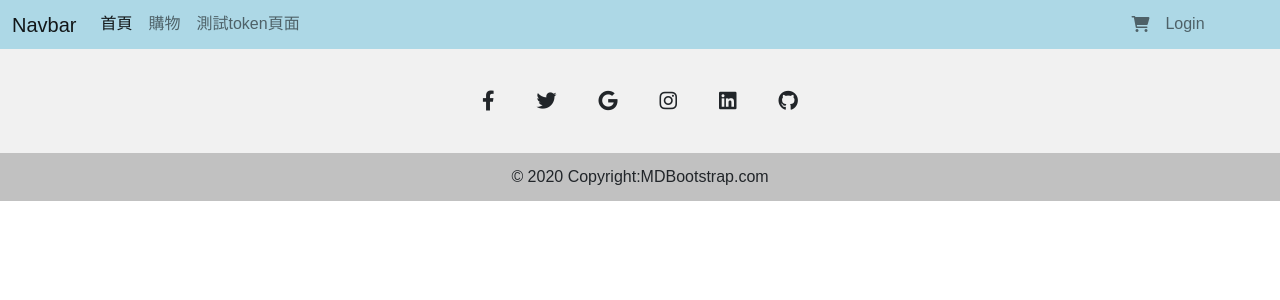
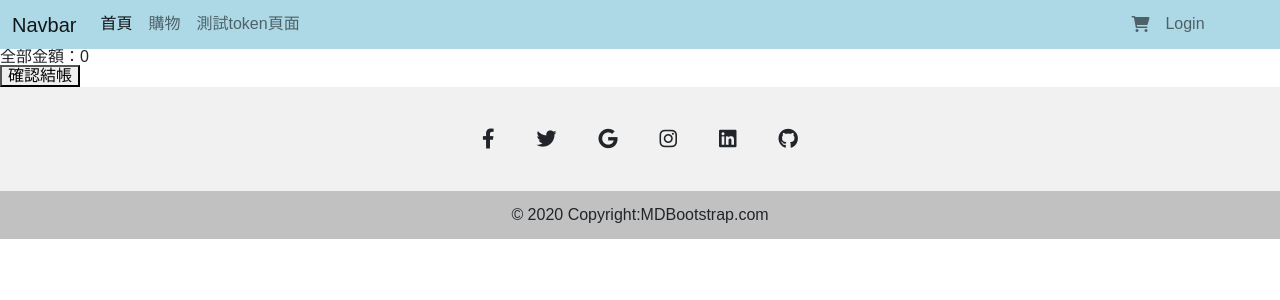
Before and after one commit to bh20511/react-shop, a React (Create React App) app: page /cart in a window 1280 px wide. Shown: the top 300 px of the page. Built offline with nearby package versions, Linux system fonts and the light colour scheme.

Commit message:
購物車寫入資料庫

```diff
--- a/src/component/cart/CartCard.js
+++ b/src/component/cart/CartCard.js
@@ -3,7 +3,7 @@ import { useDispatch } from "react-redux";
 import { deleteCart, minusCart, increaseCart } from "../../stores/cartSlice";
 
 const CartCard = (prop) => {
-  const { name, amount, sid } = prop.data;
+  const { name, amount, sid, price } = prop.data;
   //   console.log(data);
   const dispatch = useDispatch();
 
@@ -16,7 +16,9 @@ const CartCard = (prop) => {
         <div>
           <img src="" alt="" />
         </div>
-        <p>{name}</p>
+        <p>品名{name}</p>
+        <p>單價{price}</p>
+        <p>金額共：{price * amount}</p>
       </div>
       <div>
         <button
--- a/src/pages/Cart.js
+++ b/src/pages/Cart.js
@@ -1,22 +1,116 @@
-import React from "react";
-import { useDispatch, useSelector } from "react-redux";
+import React, { useState, useEffect, useContext } from "react";
+import { useSelector } from "react-redux";
 import CartCard from "../component/cart/CartCard";
-import { addCart } from "../stores/cartSlice";
+// import { addCart } from "../stores/cartSlice";
+import axios from "axios";
+import AuthContext from "../contexts/AuthContext";
+import { useNavigate } from "react-router-dom";
 
 const Cart = () => {
+  //   要檢查登入狀態 如果沒登入不能送出結帳
+  const { myAuth } = useContext(AuthContext);
+  const navigate = useNavigate();
   //要使用store裡面的state的時候要用到的hooks
   const state = useSelector((state) => state.cart);
-  console.log(state.cart);
-  //要使用store裡面的action的時候要用到的hooks
-  const dispatch = useDispatch();
-  //   const a = [{ name: "abc" }, { name: "bcd" }];
-  //   console.log(a);
+
+  //總金額狀態
+  const [totalPrice, setTotalPrice] = useState(0);
+
+  // 目前結帳流程狀態
+  const [nowState, setNowState] = useState(0);
+
+  // 付款方式狀態
+  const [payWay, setPayWay] = useState("現金");
+
+  useEffect(() => {
+    let totalPrice = state.cart.reduce((a, b) => {
+      return a + b.price * b.amount;
+    }, 0);
+    setTotalPrice(totalPrice);
+  }, [state.cart]);
+
+  //寫送出訂單的按鈕
+  const handleSubmit = async () => {
+    if (myAuth.authorised) {
+      if (state.cart.length > 0) {
+        const orders = state.cart.map((e) => {
+          return { sid: e.sid, amount: e.amount };
+        });
+        console.log(orders);
+        const order_api = "http://localhost:3005/cart/createOrders";
+        const { data } = await axios.post(order_api, {
+          orders,
+          member_sid: myAuth.member_sid,
+          payWay,
+        });
+        if (data.output.success) {
+          console.log(data.output.order_nums);
+          alert("結帳成功");
+          setNowState(2);
+        } else {
+          alert("結帳失敗");
+        }
+      }
+    } else {
+      alert("請先登入再結帳");
+      navigate("login");
+    }
+  };
+  //   要使用store裡面的action的時候要用到的hooks
+  //     const dispatch = useDispatch();
 
   return (
     <>
-      {state.cart.map((e, i) => {
-        return <CartCard data={e} key={i} />;
-      })}
+      {/* 修改訂單＆確認訂單 都要顯示 */}
+      {(nowState === 0 || nowState === 1) && (
+        <div>
+          {state.cart.map((e, i) => {
+            return <CartCard data={e} key={i} />;
+          })}
+          <p>全部金額：{totalPrice}</p>
+        </div>
+      )}
+      {/* 修改訂單部分 */}
+      {nowState === 0 && (
+        <div>
+          <button
+            onClick={() => {
+              setNowState(1);
+            }}
+          >
+            確認結帳
+          </button>
+        </div>
+      )}
+      {/* 確認訂單部分 */}
+      {nowState === 1 && (
+        <div>
+          <p>付款方式</p>
+          <button onClick={() => setPayWay("現金")}>現金</button>
+          <button onClick={() => setPayWay("LinePay")}>LinePay</button>
+          <button
+            onClick={() => {
+              setNowState(0);
+            }}
+          >
+            上一步
+          </button>
+
+          <button
+            onClick={() => {
+              handleSubmit();
+            }}
+          >
+            送出訂單
+          </button>
+        </div>
+      )}
+      {/* 完成訂單 */}
+      {nowState === 2 && (
+        <div>
+          <p>恭喜您完成訂單 您的訂單編號為：12345677</p>
+        </div>
+      )}
     </>
   );
 };
--- a/src/pages/ProductDetail.js
+++ b/src/pages/ProductDetail.js
@@ -22,16 +22,16 @@ const ProductDetail = () => {
   //加入購物車按鈕
   const handle = () => {
     const { price, name, img, inventory } = data[0];
-    console.log(sid, name, price, img, amount ,inventory);
+    // console.log(sid, name, price, img, amount ,inventory);
     dispatch(addCart({ sid, name, price, img, amount,inventory }));
   };
 
   //跟後端取得商品細節頁資料
   const getDetail = async function () {
-    console.log(sid);
+    // console.log(sid);
     const product_Detail_url = `http://localhost:3005/product/pageDetailApi/${sid}`;
     const result = await axios.get(product_Detail_url);
-    console.log(result.data);
+    // console.log(result.data);
     setData(result.data);
   };
   useEffect(() => {
--- a/src/stores/cartSlice.js
+++ b/src/stores/cartSlice.js
@@ -3,11 +3,11 @@ import { createSlice } from "@reduxjs/toolkit";
 const initialState = {
   cart: [
     // {
-    //   sid: 0,
-    //   amount: 0,
-    //   name: "",
-    //   price: 0,
-    //   img: "",
+      // sid: 0,
+      // amount: 0,
+      // name: "",
+      // price: 0,
+      // img: "",
     // },
   ],
 };
@@ -22,7 +22,8 @@ const cartSlice = createSlice({
   initialState,
   reducers: {
     addCart(state, action) {
-      const { sid, amount, name, price, img, inventory } = action.payload;
+      //一開始要sid 購買數量  商品名稱 單價 圖片 都是要用來顯示的
+      const { sid, amount, name, price, img} = action.payload;
       const index = state.cart.findIndex((value) => {
         return value.sid === sid;
       });
@@ -48,7 +49,9 @@ const cartSlice = createSlice({
       const index = state.cart.findIndex((value) => {
         return value.sid === sid;
       });
-      state.cart[index].amount -= 1;
+      if(state.cart[index].amount>=2){
+        state.cart[index].amount -= 1;
+      }
       localStorage.setItem("cart", JSON.stringify(state.cart));
     },
     increaseCart(state, action) {
```
